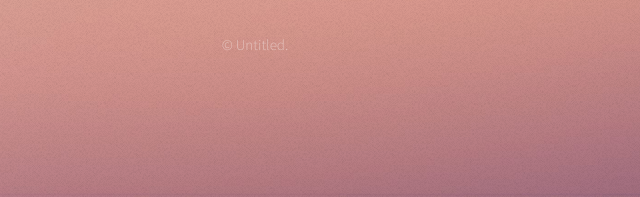
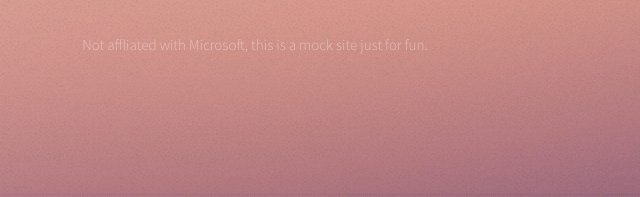
Before and after one commit to davidroberts63/notepadasaservice, a plain HTML site: page index.html in a window 1280 px wide. Shown: the part 603-800 px from the top of the page, 385-1025 px from the left. Drawn offline with Linux system fonts and the light colour scheme.

Commit message:
Notice of mock site and readme.

```diff
--- a/index.html
+++ b/index.html
@@ -46,7 +46,7 @@
 				<!-- Footer -->
 					<div id="footer">
 						<ul class="copyright">
-							<li>&copy; Untitled.</li>
+							<li>Not affliated with Microsoft, this is a mock site just for fun.</li>
 						</ul>
 					</div>
 
```
Also changed, not shown: 1 other file.
